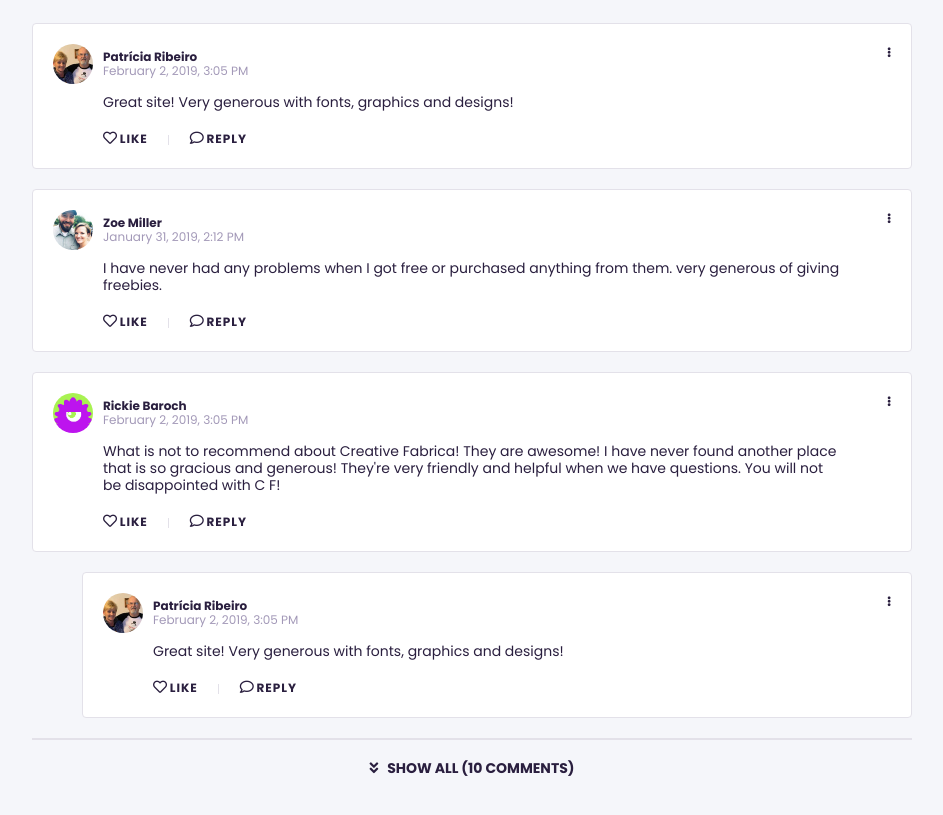
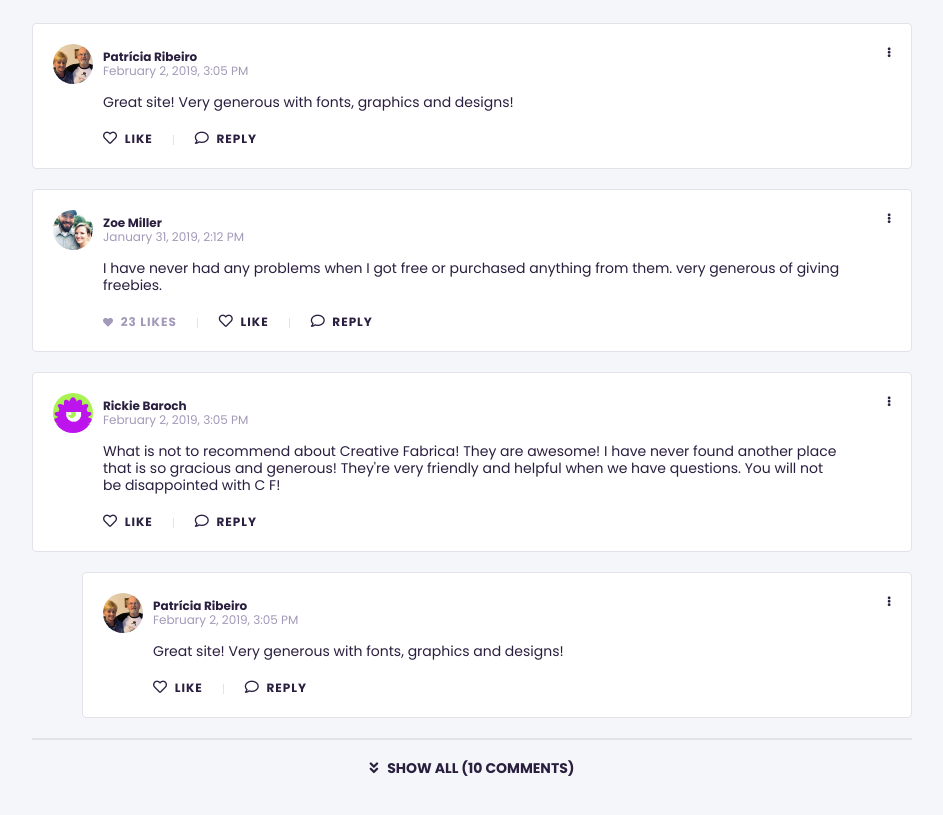
Before and after one commit to aLe3ouLa/blog-article, a website: page index.html in a window 1280 px wide. Shown: the part 3900-4715 px from the top of the page, without its empty margins (18-961 px from the left). Drawn offline with Linux system fonts and the light colour scheme.

Commit message:
refactor like/reply functions

```diff
--- a/index.html
+++ b/index.html
@@ -159,12 +159,12 @@
                                 <div class="reply__content u-margin-bottom-xsm ">Great site! Very generous with fonts,
                                     graphics and designs!</div>
                                 <div class="reply__actions">
-                                    <div class="reply__actions--like">
+                                    <div class="reply__actions--like" onclick="clickHeart(this)">
                                         <span class="far fa-heart"></span>
                                         <span class="text">Like</span>
                                     </div>
                                     <hr class="vertical">
-                                    <div class="reply__actions--reply">
+                                    <div class="reply__actions--reply" onclick="clickReply(this)">
                                         <span class="far fa-comment"></span>
                                         <span class="text">reply</span>
                                     </div>
@@ -211,7 +211,12 @@
                                     got
                                     free or purchased anything from them. very generous of giving freebies.</div>
                                 <div class="reply__actions">
-                                    <div class="reply__actions--like">
+                                    <div class="reply__actions--liked">
+                                        <span class="fas fa-heart"></span>
+                                        <span class="text">23 Likes</span>
+                                    </div>
+                                    <hr class="vertical">
+                                    <div class="reply__actions--like" onclick="clickHeart(this)">
                                         <span class="far fa-heart"></span>
                                         <span class="text">Like</span>
                                     </div>
@@ -263,7 +268,7 @@
                                     generous! They're very friendly and helpful when we have questions. You will not be
                                     disappointed with C F!</div>
                                 <div class="reply__actions">
-                                    <div class="reply__actions--like">
+                                    <div class="reply__actions--like" onclick="clickHeart(this)">
                                         <span class="far fa-heart"></span>
                                         <span class="text">Like</span>
                                     </div>
@@ -367,7 +372,7 @@
                                         fonts,
                                         graphics and designs!</div>
                                     <div class="reply__actions">
-                                            <div class="reply__actions--like">
+                                        <div class="reply__actions--like" onclick="clickHeart(this)">
                                             <span class="far fa-heart"></span>
                                             <span class="text">Like</span>
                                         </div>
@@ -420,7 +425,12 @@
                                         got
                                         free or purchased anything from them. very generous of giving freebies.</div>
                                     <div class="reply__actions">
-                                            <div class="reply__actions--like">
+                                        <div class="reply__actions--liked">
+                                            <span class="fas fa-heart"></span>
+                                            <span class="text">Likes</span>
+                                        </div>
+                                        <hr class="vertical">
+                                        <div class="reply__actions--like" onclick="clickHeart(this)">
                                             <span class="far fa-heart"></span>
                                             <span class="text">Like</span>
                                         </div>
@@ -475,7 +485,7 @@
                                         be
                                         disappointed with C F!</div>
                                     <div class="reply__actions">
-                                            <div class="reply__actions--like">
+                                        <div class="reply__actions--like" onclick="clickHeart(this)">
                                             <span class="far fa-heart"></span>
                                             <span class="text">Like</span>
                                         </div>
@@ -559,7 +569,8 @@
 
                         <hr>
 
-                        <div id="show-more" class="show-more" onclick="showHidden()"><span class="fas fa-angle-double-down"></span>&nbsp;
+                        <div id="show-more" class="show-more" onclick="showHidden()"><span
+                                class="fas fa-angle-double-down"></span>&nbsp;
                             &nbsp;Show all (10 comments)</div>
 
 
--- a/js/main.js
+++ b/js/main.js
@@ -66,57 +66,29 @@ button.addEventListener('click', function (event) {
 }, false);
 
 
-function hearts() {
-    let heart = document.querySelectorAll('span.fa-heart');
 
-    for (let i = 0; i < heart.length; i++) {
-        let self = heart[i];
+function showHidden() {
+    let hidden = document.getElementById("hidden-conv");
+    hidden.classList.add("show-hidden-conv");
+}
 
-        self.addEventListener('click', function (event) {
-            // prevent browser's default action
-            event.preventDefault();
-
-            if (self.classList.contains('far')) {
-                self.classList.remove('far')
-                self.classList.add('fas');
-                self.nextElementSibling.innerHTML = 'liked';
-            } else {
-                self.classList.remove('fas')
-                self.classList.add('far');
-                self.nextElementSibling.innerHTML = 'like';
-            }
-
-        }, false);
+function clickHeart(e) {
+    if (e.children[0].classList.contains('far')) {
+        e.children[0].classList.remove('far')
+        e.children[0].classList.add('fas');
+        e.children[1].innerHTML = 'liked';
+    } else {
+        e.children[0].classList.remove('fas')
+        e.children[0].classList.add('far');
+        e.children[1].innerHTML = 'like';
     }
 }
 
-function replies() {
-    let reply = document.querySelectorAll('span.fa-comment');
-
-    for (let i = 0; i < reply.length; i++) {
-        let self = reply[i];
-
-        self.addEventListener('click', function (event) {
-            // prevent browser's default action
-            event.preventDefault();
-
-            let replyitem = self.parentElement.parentElement.nextElementSibling;
-
-            if (replyitem.classList.contains('editor-display')) {
-                replyitem.classList.remove('editor-display');
-            } else {
-                replyitem.classList.add('editor-display');
-            }
-
-        }, false);
+function clickReply(e) {
+    let replyitem = e.parentElement.nextElementSibling;
+    if (replyitem.classList.contains('editor-display')) {
+        replyitem.classList.remove('editor-display');
+    } else {
+        replyitem.classList.add('editor-display');
     }
 }
-
-replies();
-hearts();
-
-
-function showHidden (){
-    let hidden = document.getElementById("hidden-conv");
-    hidden.classList.add("show-hidden-conv");
-}
--- a/sass/components/_reply.scss
+++ b/sass/components/_reply.scss
@@ -25,6 +25,7 @@
         align-items: center;
         justify-content: flex-start;
         padding: 1rem 0 0 5rem;
+
         hr.vertical {
             border: none;
             border-left: 1px solid $color-neutral-dark;
@@ -36,24 +37,37 @@
         }
 
         &--like .text,
-        &--reply .text {
+        &--reply .text,
+        &--liked .text {
             text-transform: uppercase;
             font-size: $xsmall-font-size;
             color: $primary-color-purple-dark;
             font-weight: $font-weight-bold;
             letter-spacing: .1rem;
             line-height: 1.4rem;
+            margin-left: .5rem;
         }
 
-        &--like {
+        &--liked .text {
+            color: $primary-color-purple-light;
+        }
+
+        &--like, &--liked {
             margin-right: 2rem;
+        }
+
+        &--liked {
+            color: $primary-color-purple-light;
         }
 
         &--like,
         &--reply {
+            &:hover {
+                transform: scale(1.05);
+            }
+            cursor: pointer;
             .far, .fas {
                 font-size: 1.4rem;
-                cursor: pointer;
             }
 
             .fas{
```
Also changed, not shown: css/style.css. Lines whose indentation alone changed are shown as unchanged.
